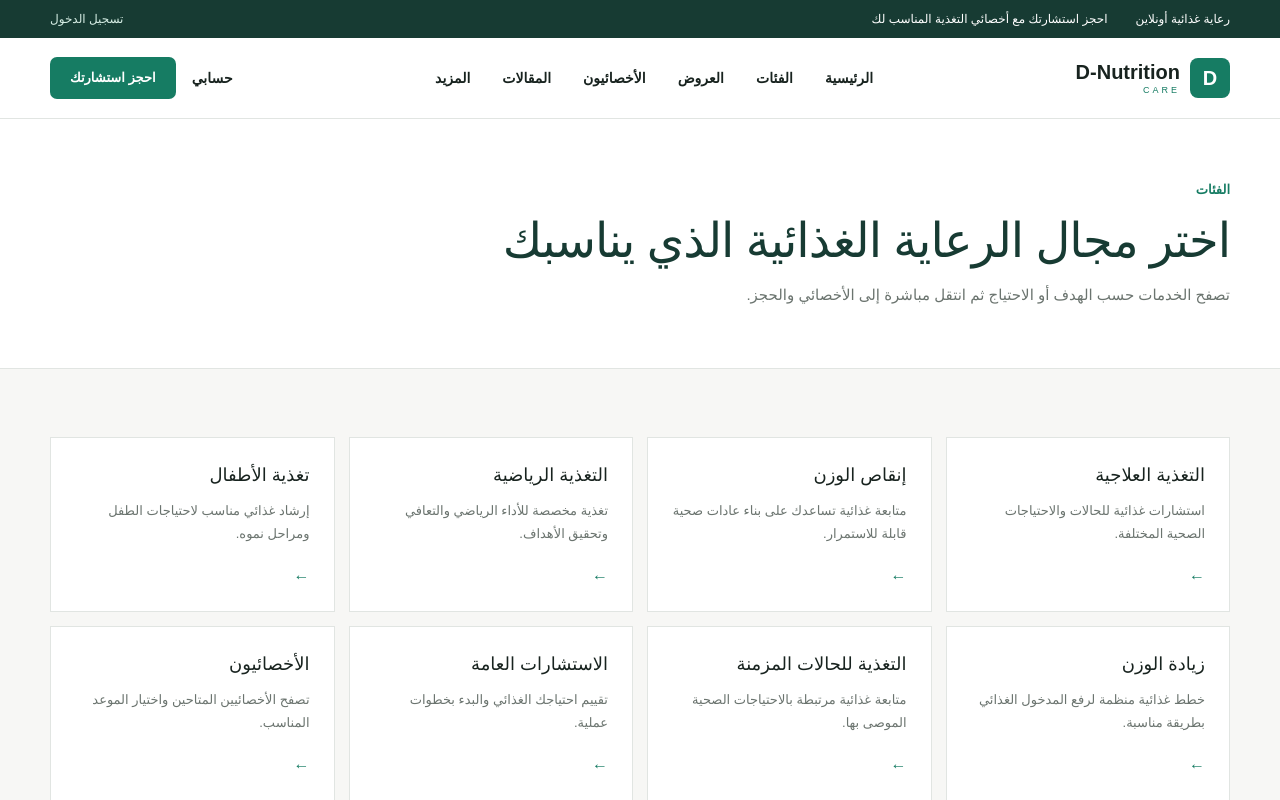
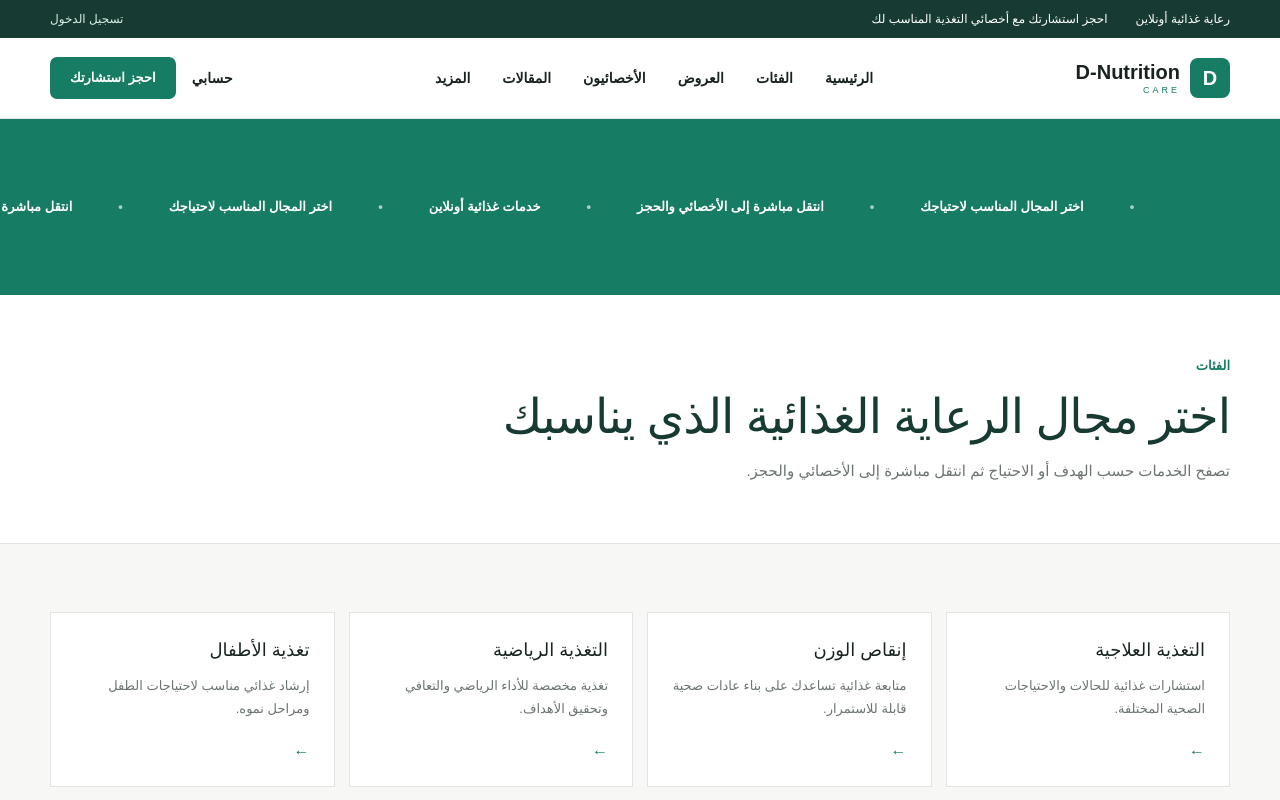
Before and after one commit to khaled19961/-D-Nutrition-Care, a Next.js app: page /categories in a window 1280 px wide. Shown: the top 800 px of the page. Built offline with nearby package versions, Linux system fonts and the light colour scheme; no server answers.

Commit message:
style(categories): add moving service strip

```diff
--- a/app/categories/page.tsx
+++ b/app/categories/page.tsx
@@ -13,7 +13,7 @@ const categories = [
 ];
 
 export default function CategoriesPage() {
-  return <SiteChrome><main>
+  return <SiteChrome><main><section className="moving-strip"><div className="moving-strip-track"><span>اختر المجال المناسب لاحتياجك</span><span>انتقل مباشرة إلى الأخصائي والحجز</span><span>خدمات غذائية أونلاين</span><span>اختر المجال المناسب لاحتياجك</span><span>انتقل مباشرة إلى الأخصائي والحجز</span><span>خدمات غذائية أونلاين</span></div></section>
     <section className="page-hero"><div className="container"><span>الفئات</span><h1>اختر مجال الرعاية الغذائية الذي يناسبك</h1><p>تصفح الخدمات حسب الهدف أو الاحتياج ثم انتقل مباشرة إلى الأخصائي والحجز.</p></div></section>
     <section><div className="container"><div className="category-grid">
       {categories.map(([title,text]) => <Link href={title === "الأخصائيون" ? "/nutritionists" : "/booking"} className="category-card" key={title}><div><h3>{title}</h3><p>{text}</p></div><span className="arrow">←</span></Link>)}
```
